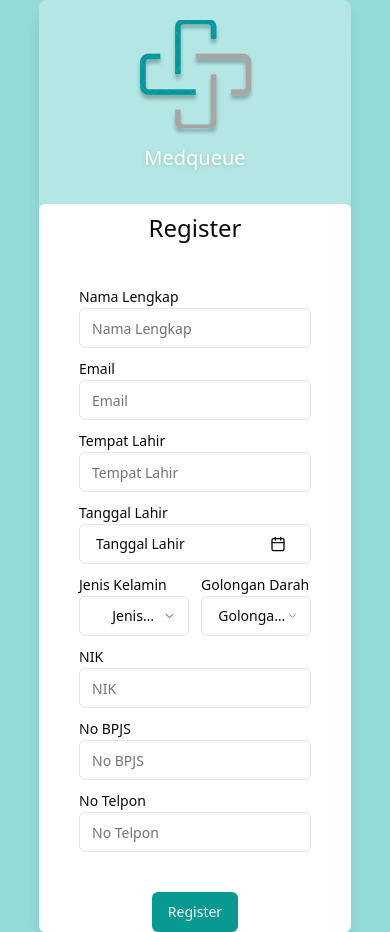
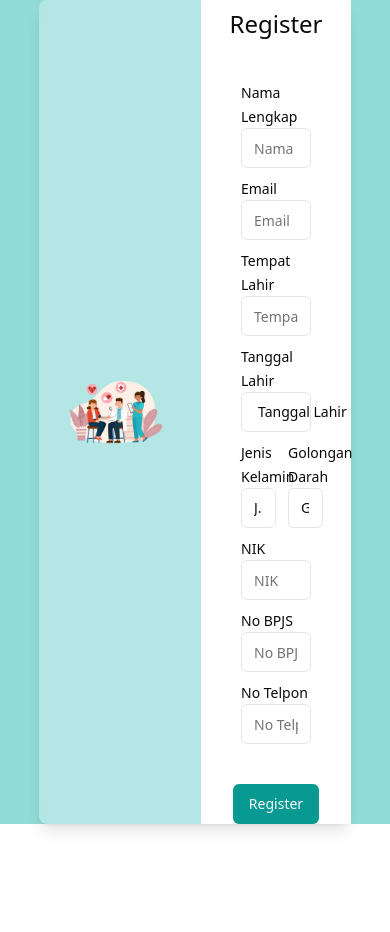
Before and after one commit to Medqueue-Alta/Medqueue-FE, a React (Vite) app: page / in a window 390 px wide. After the commit the page ends 844 px from the top, so only its background shows below. Built offline with nearby package versions, Linux system fonts and the light colour scheme.

Commit message:
Revert "feat: add medqueue logo, add mobile display, and separate register into 1 file"
This reverts commit 2d7136c5bb5c46e6b5cfd54c54c6359062180aaf.

```diff
--- a/src/App.tsx
+++ b/src/App.tsx
@@ -1,11 +1,128 @@
-import Register from "./pages/Register"
-
+import AuthLayout from "./components/authLayout"
+import {Label} from "@/components/ui/label"
+import { Input } from "./components/ui/input"
+import { Calendar } from "@/components/ui/calendar"
+import {
+  Popover,
+  PopoverContent,
+  PopoverTrigger,
+} from "@/components/ui/popover"
+import { useState } from "react"
+import { Button } from "./components/ui/button"
+import { cn } from "@/lib/utils"
+import { CalendarIcon } from "lucide-react";
+import { format } from "date-fns"
+import {
+  Select,
+  SelectContent,
+  SelectGroup,
+  SelectItem,
+  SelectLabel,
+  SelectTrigger,
+  SelectValue,
+} from "@/components/ui/select"
 
 function App() {
+  const [date, setDate] = useState<Date>()
   return (
-  <div>
-    <Register />
-  </div>
+   <AuthLayout>
+      <h1 className="text-2xl mt-2">Register</h1>
+      <div className="w-full p-10">
+        <div className="mb-2">
+          <Label htmlFor="namaLengkap">Nama Lengkap</Label>
+          <Input placeholder="Nama Lengkap" id="namaLengkap"/>
+        </div>
+        <div className="mb-2">
+          <Label htmlFor="email">Email</Label>
+          <Input placeholder="Email" id="email" type="email"/>
+        </div>
+        <div className="mb-2">
+          <Label htmlFor="tempatLahir">Tempat Lahir</Label>
+          <Input placeholder="Tempat Lahir" id="tempatLahir"/>
+        </div>
+        <div className="mb-2">
+          <Label>Tanggal Lahir</Label>
+          <Popover>
+            <PopoverTrigger asChild>
+              <Button
+                variant={"outline"}
+                className={cn(
+                  "w-full justify-between text-left font-normal",
+                  !date && "text-muted-foreground"
+                )}
+              >
+                {date ? format(date, "PP") : <span>Tanggal Lahir</span>}
+                <CalendarIcon className="mr-2 h-4 w-4" />
+              </Button>
+            </PopoverTrigger>
+            <PopoverContent className="w-auto p-0" align="start">
+            <Calendar
+                  data-testid="calendar"
+                  mode="single"
+                  // selected={field.value}
+                  onSelect={(date) => {
+                    setDate(date)
+                  }}
+                  disabled={(date) =>
+                    date > new Date() || date < new Date("1900-01-01")
+                  }
+                  captionLayout="dropdown-buttons"
+                  fromDate={new Date("1900-01-01")}
+                  toDate={new Date()}
+                  initialFocus
+                />
+            </PopoverContent>
+          </Popover>
+        </div>
+        <div className="mb-2 flex items-center w-full gap-3">
+          <div className="w-1/2">
+            <Label htmlFor="gender">Jenis Kelamin</Label>
+              <Select>
+                <SelectTrigger className="w-full">
+                  <SelectValue placeholder="Jenis Kelamin" />
+                </SelectTrigger>
+                <SelectContent>
+                  <SelectGroup>
+                    <SelectLabel>Jenis Kelamin</SelectLabel>
+                    <SelectItem value="L">Laki - Laki</SelectItem>
+                    <SelectItem value="P">Perempuan</SelectItem>
+                  </SelectGroup>
+                </SelectContent>
+            </Select>
+          </div>
+          <div className="w-1/2">
+            <Label htmlFor="goldar">Golongan Darah</Label>
+              <Select>
+                <SelectTrigger className="w-full">
+                  <SelectValue placeholder="Golongan Darah" />
+                </SelectTrigger>
+                <SelectContent>
+                  <SelectGroup>
+                    <SelectLabel>Golongan Darah</SelectLabel>
+                    <SelectItem value="A">A</SelectItem>
+                    <SelectItem value="B">B</SelectItem>
+                    <SelectItem value="O">O</SelectItem>
+                    <SelectItem value="AB">AB</SelectItem>
+                  </SelectGroup>
+                </SelectContent>
+            </Select>
+          </div>
+        </div>
+        <div className="mb-2">
+          <Label htmlFor="nik">NIK</Label>
+          <Input placeholder="NIK" id="nik"/>
+        </div>
+        <div className="mb-2">
+          <Label htmlFor="bpjs">No BPJS</Label>
+          <Input placeholder="No BPJS" id="bpjs"/>
+        </div>
+        <div>
+          <Label htmlFor="telp">No Telpon</Label>
+          <Input placeholder="No Telpon" id="telp" type="tel"/>
+        </div>
+      </div>
+      <Button className="bg-[#089993] hover:bg-[#1c5e5b] duration-500">Register</Button>
+   </AuthLayout>
   )
 }
 
--- a/src/components/authLayout.tsx
+++ b/src/components/authLayout.tsx
@@ -1,7 +1,6 @@
-import { ReactNode} from 'react'
+import { ReactNode } from 'react'
 import { Card, CardContent } from './ui/card'
 import Vector from "@/assets/vector.png"
-import Logo from "@/assets/medqueue-logo-1.png"
 
 interface Props {
   children : ReactNode
@@ -12,15 +11,11 @@ const AuthLayout = (props : Props) => {
   return (
     <div className='flex bg-[#92DBD8] items-center justify-center'>
       <Card className='max-w-[80%] bg-opacity-30 shadow-lg backdrop-blur-xl bg-white border-none'>
-        <CardContent className='grid md:grid-cols-2 sm:grid-cols-1 gap-3 h-full w-full p-0'>
-          <div className="p-5 h-full w-full flex items-center justify-center">
-            <div className='visible block md:hidden md:invisible'>
-              <img src={Logo} className='mb-2'/>
-              <h1 className='text-center text-xl text-white drop-shadow'>Medqueue</h1>
-            </div>
-           <img src={Vector} className='invisible hidden md:block md:visible'/>
+        <CardContent className='grid grid-cols-2 gap-3 h-full w-full p-0'>
+          <div className="p-5 h-full w-full flex items-center">
+           <img src={Vector}/>
           </div>
-          <div className='bg-white rounded-md h-full w-full flex flex-col justify-center items-center'>
+          <div className='bg-white h-full w-full flex flex-col justify-center items-center'>
             {children}
           </div>
         </CardContent>
--- a/src/pages/Register.tsx
+++ b/src/pages/Register.tsx
@@ -21,7 +21,6 @@ import {
   SelectTrigger,
   SelectValue,
 } from "@/components/ui/select"
-import MainButton from "@/components/MainButton"
 
 const Register = () => {
   const [date, setDate] = useState<Date>()
@@ -122,7 +121,7 @@ const Register = () => {
                     <Input placeholder="No Telpon" id="telp" type="tel"/>
                 </div>
             </div>
-            <MainButton text="Register"/>
+            <Button className="bg-[#089993] hover:bg-[#1c5e5b] duration-500">Register</Button>
         </AuthLayout>
   )
 }
```
Also changed, not shown: src/assets/medqueue-logo-1.png (deleted).
